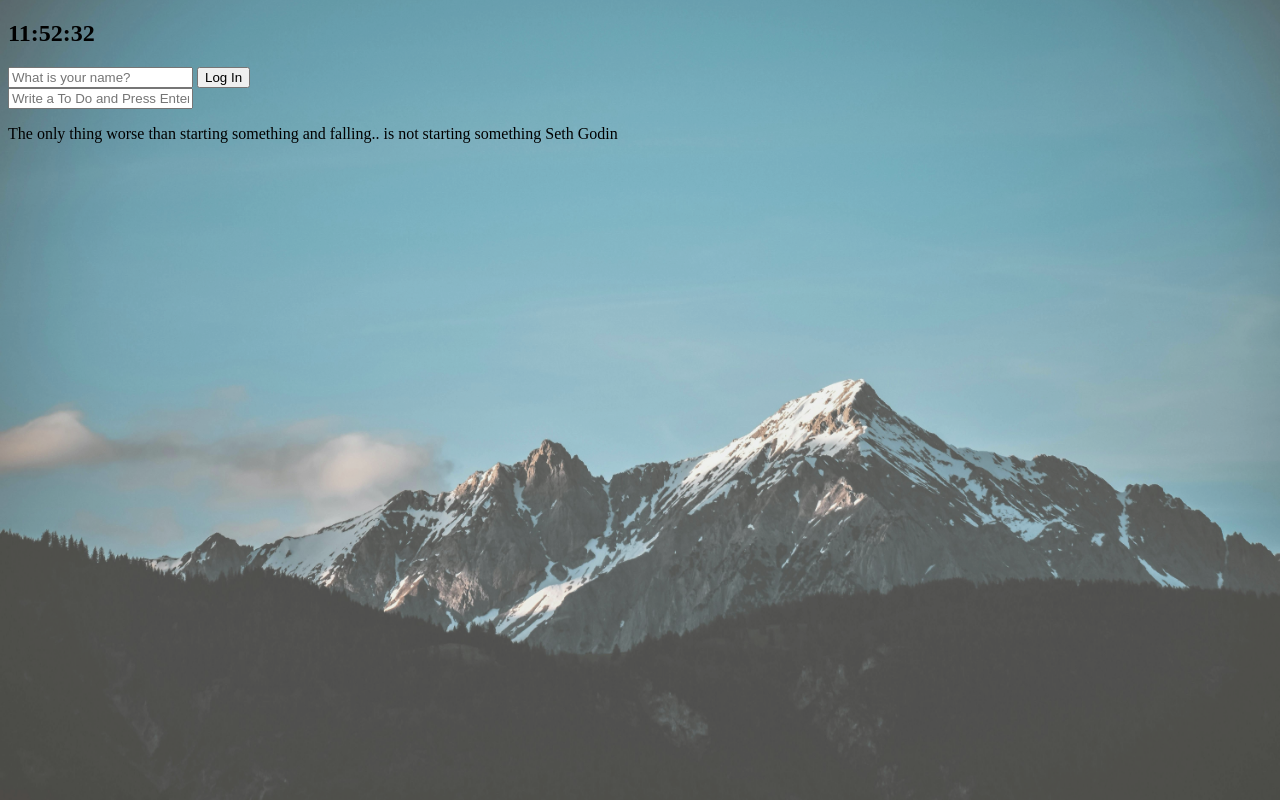
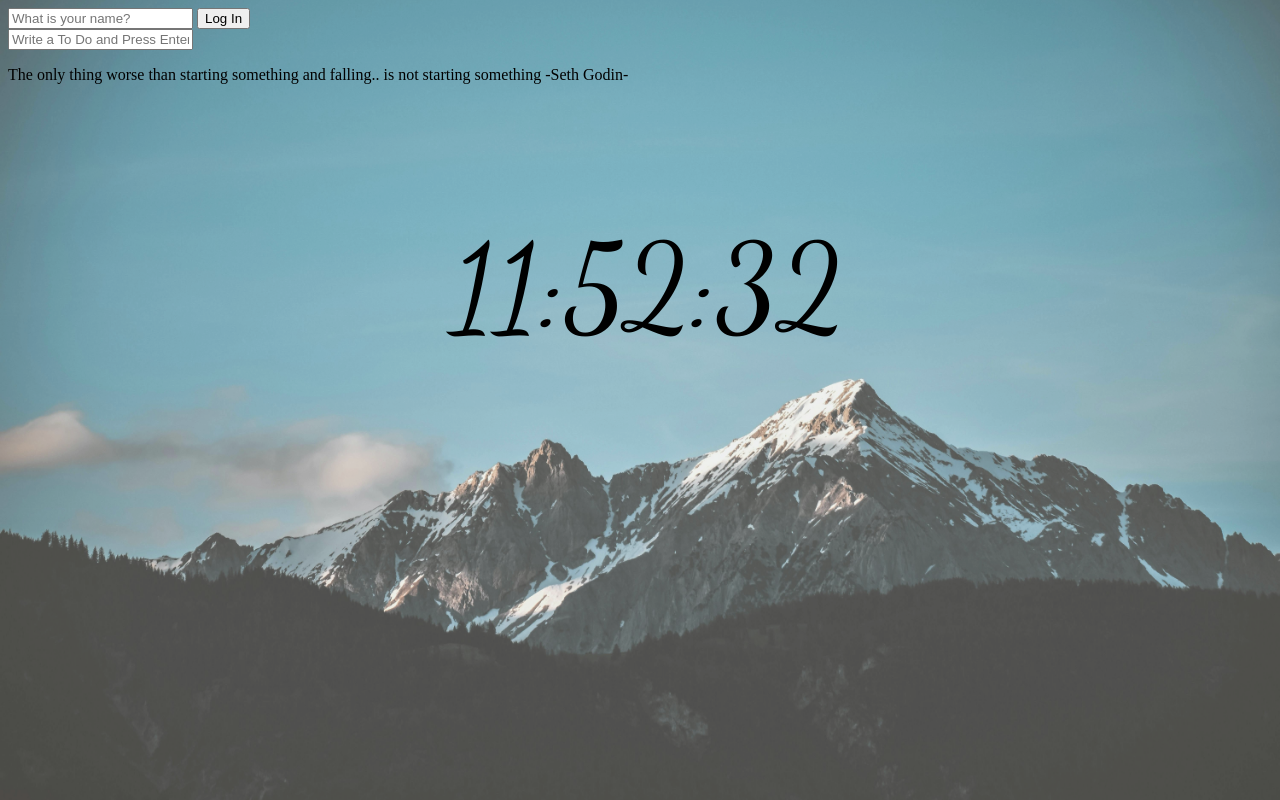
Before and after one commit to rainfall3363/momentum_clone, a plain HTML site: page index.html in a window 1280 px wide. Drawn offline with Linux system fonts and the light colour scheme.

Commit message:
fix Todos, Clock

```diff
--- a/css/style.css
+++ b/css/style.css
@@ -1,5 +1,24 @@
 .hidden {
     display: none;
+}
+
+#clock {
+    position: absolute;
+    min-width: 100dvw;
+    min-height: 70dvh;
+    display: flex;
+    justify-content: center;
+    align-items: center;
+    font-size: 120px;
+    font-family: "Dancing Script", cursive;
+    font-optical-sizing: auto;
+    font-weight: 400;
+    font-style: normal;
+    z-index: -1;
+}
+
+.quote {
+    position: relative;
 }
 
 img {
@@ -10,7 +29,7 @@ img {
     top: 0px;
     right: 0px;
     bottom: 0px;
-    z-index: -1;
+    z-index: -2;
     opacity: 80%;
     object-fit: cover;
 }
--- a/index.html
+++ b/index.html
@@ -4,10 +4,17 @@
         <meta charset="UTF-8" />
         <meta name="viewport" content="width=device-width, initial-scale=1.0" />
         <link rel="stylesheet" href="css/style.css" />
+        <link rel="preconnect" href="https://fonts.googleapis.com" />
+        <link rel="preconnect" href="https://fonts.gstatic.com" crossorigin />
+        <link
+            href="https://fonts.googleapis.com/css2?family=Dancing+Script:wght@400..700&display=swap"
+            rel="stylesheet"
+        />
+
         <title>Momentum App</title>
     </head>
     <body>
-        <h2 id="clock">00:00</h2>
+        <span id="clock">00:00</span>
         <form class="hidden" id="login-form">
             <input
                 required
@@ -29,6 +36,7 @@
             <span></span>
             <span></span>
         </div>
+
         <div id="weather">
             <span></span>
             <span></span>
--- a/js/clock.js
+++ b/js/clock.js
@@ -1,4 +1,4 @@
-const clock = document.querySelector("h2#clock");
+const clock = document.querySelector("#clock");
 
 function getClock() {
     const date = new Date();
--- a/js/quotes.js
+++ b/js/quotes.js
@@ -86,4 +86,4 @@ const author = document.querySelector("#quote span:last-child");
 const todaysQuote = quotes[Math.floor(Math.random() * quotes.length)];
 
 quote.innerText = todaysQuote.quote;
-author.innerText = todaysQuote.author;
+author.innerText = `-${todaysQuote.author}-`;
--- a/js/todo.js
+++ b/js/todo.js
@@ -1,6 +1,5 @@
 const toDoForm = document.getElementById("todo-form");
-const toDoInput = toDoForm.querySelector("input");
-// == const toDoInput = document.querySelector("#todo-form input")
+const toDoInput = document.querySelector("#todo-form input");
 const toDoList = document.getElementById("todo-list");
 
 const TODOS_KEY = "todos";
@@ -23,7 +22,7 @@ function paintToDo(newTodoObj) {
     const li = document.createElement("li");
     li.id = newTodoObj.id;
     const span = document.createElement("span");
-    span.innerText = newTodo.text;
+    span.innerText = newTodoObj.text;
 
     const button = document.createElement("button");
     button.innerText = "❌";
--- a/js/weather.js
+++ b/js/weather.js
@@ -17,4 +17,4 @@ function onGeoErr() {
     alert("Can't find location. No weather can't be found.");
 }
 
-navigator.geolocation.getCurrentPosition(onGeoSucc, onGeoErr);
+// navigator.geolocation.getCurrentPosition(onGeoSucc, onGeoErr);
```
